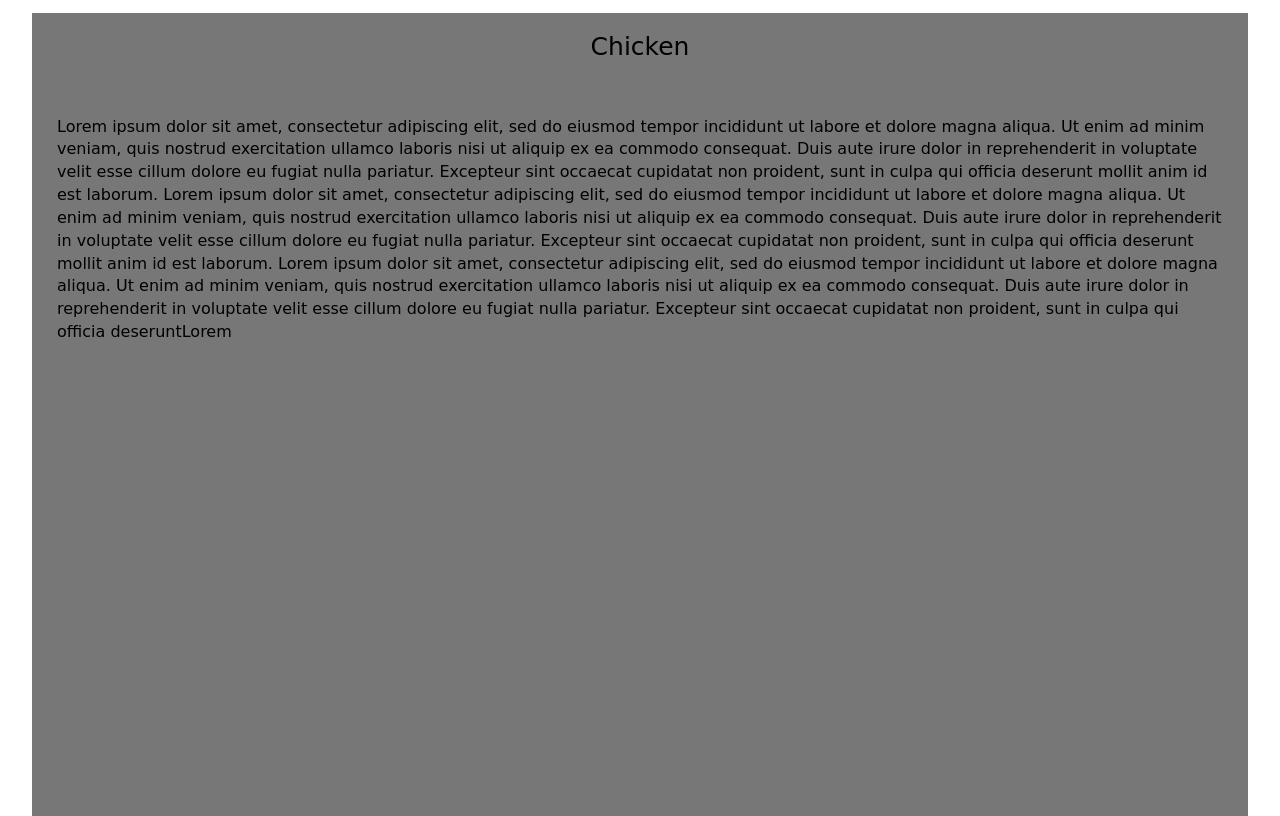
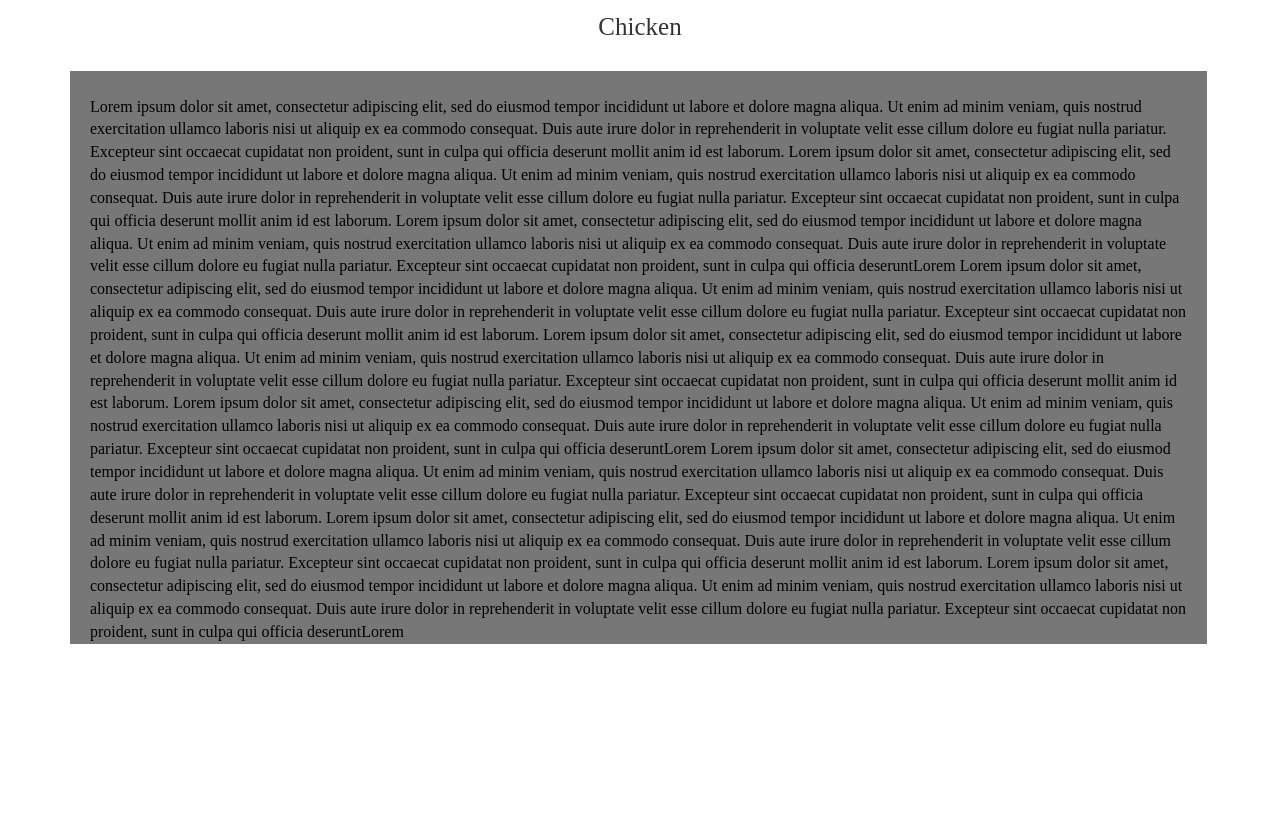
Before and after one commit to jawadjawan/main, a plain HTML site: page mod3solution/index.html in a window 1280 px wide. Shown: the part 180-996 px from the top of the page. After the commit the page ends 864 px from the top, so only its background shows below. Drawn offline with Linux system fonts and the light colour scheme; a web font is replaced by a local one.

Commit message:
module 3 assignment

```diff
--- a/mod3solution/css/styles.css
+++ b/mod3solution/css/styles.css
@@ -1,5 +1,5 @@
 * {
-	font-family: cursive;
+	font-family: 'Abhaya Libre', serif;
 }
 
 #nav-header {
@@ -31,17 +31,12 @@ nav .container {
 	background-color: #777;
 	color: #000;
 	border: 0;
-	height: 1000px;
 	width: 95%;
 	margin-bottom: 40px;
-}
-
-#content p {
 	font-size: 16px;
-	padding: 25px 10px 0px;
+	padding: 25px 20px 0px 20px;
 	position: relative;
 	background-color: #777;
-	max-height: 100%;
 	overflow: hidden;
 }
 
@@ -53,7 +48,7 @@ nav .container {
  	color: red;
  }
 
-#nav-list{
+.nav-list{
 	background-color: #fff;
 	border: 1px solid #000;
 	color: #000;
@@ -91,6 +86,9 @@ section .container{
 	margin-top: 0;
 }
 
+.widaj{
+	width: 105%;
+}
 
 
 /*media query*/
@@ -102,4 +100,6 @@ section .container{
 	.navbar-brand {
 		font-size: 20px;
 	}
+	.widaj{
+	width: 125%;
 }
--- a/mod3solution/index.html
+++ b/mod3solution/index.html
@@ -7,6 +7,7 @@
     <title>Module 3 assignment</title>
     <link rel="stylesheet" href="css/bootstrap.min.css">
     <link rel="stylesheet" href="css/styles.css">
+    <link href="https://fonts.googleapis.com/css?family=Abhaya+Libre:400,500,600,700,800" rel="stylesheet">
 </head>
 <body>
 	<header>
@@ -26,13 +27,13 @@
 
         <div id="collapsable-nav" class="collapse navbar-collapse">
            <ul class="nav navbar-nav navbar-right visible-xs text-center">
-            <li id="nav-list">
+            <li class="nav-list">
               <a href="#">Chicken</a>
             </li>
-            <li id="nav-list">
+            <li class="nav-list">
               <a href="#">Beef</a>
             </li>
-            <li id="nav-list">
+            <li class="nav-list">
               <a href="#">Sushi</a>
             </li>
           </ul>
@@ -43,10 +44,45 @@
 	<section>
 		<div class="container">
 			<h2 id="sub-head" class="text-center">Our Menu</h2>
-		</div>
-		<div id="content" class="container">
       <h3 id="sub-sub-head">Chicken</h3><br>
-      <p>Lorem ipsum dolor sit amet, consectetur adipiscing elit, sed do
+      <div class="widaj">
+      <p id="content">Lorem ipsum dolor sit amet, consectetur adipiscing elit, sed do
+      eiusmod tempor incididunt ut labore et dolore magna aliqua. Ut enim ad
+      minim veniam, quis nostrud exercitation ullamco laboris nisi ut aliquip
+      ex ea commodo consequat. Duis aute irure dolor in reprehenderit in
+      voluptate velit esse cillum dolore eu fugiat nulla pariatur. Excepteur
+      sint occaecat cupidatat non proident, sunt in culpa qui officia deserunt
+       mollit anim id est laborum. Lorem ipsum dolor sit amet, consectetur adipiscing elit, sed do
+      eiusmod tempor incididunt ut labore et dolore magna aliqua. Ut enim ad
+      minim veniam, quis nostrud exercitation ullamco laboris nisi ut aliquip
+      ex ea commodo consequat. Duis aute irure dolor in reprehenderit in
+      voluptate velit esse cillum dolore eu fugiat nulla pariatur. Excepteur
+      sint occaecat cupidatat non proident, sunt in culpa qui officia deserunt
+       mollit anim id est laborum. Lorem ipsum dolor sit amet, consectetur adipiscing elit, sed do
+      eiusmod tempor incididunt ut labore et dolore magna aliqua. Ut enim ad
+      minim veniam, quis nostrud exercitation ullamco laboris nisi ut aliquip
+      ex ea commodo consequat. Duis aute irure dolor in reprehenderit in
+      voluptate velit esse cillum dolore eu fugiat nulla pariatur. Excepteur
+      sint occaecat cupidatat non proident, sunt in culpa qui officia deseruntLorem
+      Lorem ipsum dolor sit amet, consectetur adipiscing elit, sed do
+      eiusmod tempor incididunt ut labore et dolore magna aliqua. Ut enim ad
+      minim veniam, quis nostrud exercitation ullamco laboris nisi ut aliquip
+      ex ea commodo consequat. Duis aute irure dolor in reprehenderit in
+      voluptate velit esse cillum dolore eu fugiat nulla pariatur. Excepteur
+      sint occaecat cupidatat non proident, sunt in culpa qui officia deserunt
+       mollit anim id est laborum. Lorem ipsum dolor sit amet, consectetur adipiscing elit, sed do
+      eiusmod tempor incididunt ut labore et dolore magna aliqua. Ut enim ad
+      minim veniam, quis nostrud exercitation ullamco laboris nisi ut aliquip
+      ex ea commodo consequat. Duis aute irure dolor in reprehenderit in
+      voluptate velit esse cillum dolore eu fugiat nulla pariatur. Excepteur
+      sint occaecat cupidatat non proident, sunt in culpa qui officia deserunt
+       mollit anim id est laborum. Lorem ipsum dolor sit amet, consectetur adipiscing elit, sed do
+      eiusmod tempor incididunt ut labore et dolore magna aliqua. Ut enim ad
+      minim veniam, quis nostrud exercitation ullamco laboris nisi ut aliquip
+      ex ea commodo consequat. Duis aute irure dolor in reprehenderit in
+      voluptate velit esse cillum dolore eu fugiat nulla pariatur. Excepteur
+      sint occaecat cupidatat non proident, sunt in culpa qui officia deseruntLorem
+      Lorem ipsum dolor sit amet, consectetur adipiscing elit, sed do
       eiusmod tempor incididunt ut labore et dolore magna aliqua. Ut enim ad
       minim veniam, quis nostrud exercitation ullamco laboris nisi ut aliquip
       ex ea commodo consequat. Duis aute irure dolor in reprehenderit in
@@ -65,6 +101,7 @@
       voluptate velit esse cillum dolore eu fugiat nulla pariatur. Excepteur
       sint occaecat cupidatat non proident, sunt in culpa qui officia deseruntLorem
        </p>
+       </div>
 		</div>
 	</section>
 
```
